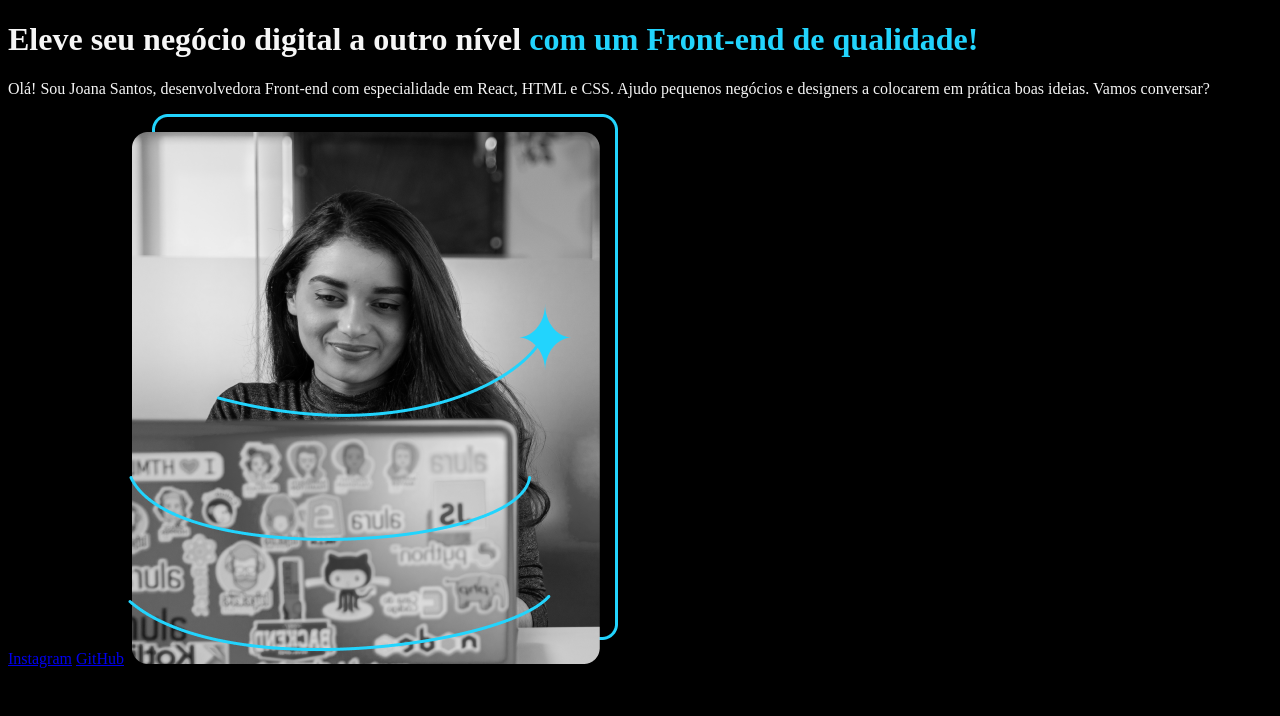
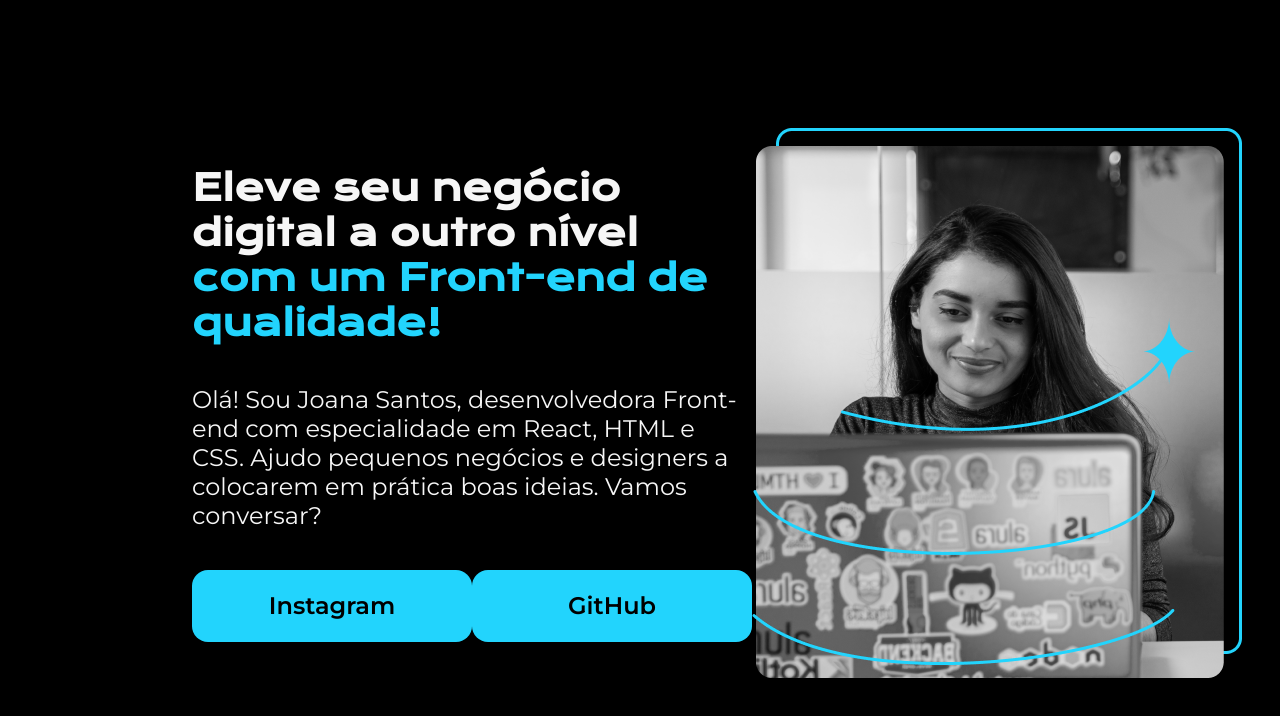
Before and after one commit to Fernandowarmling/HTML-e-CSS-ambientes-de-desenvolvimento-estrutura-de-arquivos-e-tags, a plain HTML site: page Portifolio/index.html in a window 1280 px wide. Drawn offline with nearby package versions, Linux system fonts and the light colour scheme.

Commit message:
atualização projeto

```diff
--- a/Portifolio/index.html
+++ b/Portifolio/index.html
@@ -11,13 +11,20 @@
 
 <body>
     <header></header>
-    <main>
-        <h1>Eleve seu negócio digital a outro nível<strong> com um Front-end de qualidade!</strong></h1>
-        <p>Olá! Sou Joana Santos, desenvolvedora Front-end com especialidade em React, HTML e CSS. Ajudo pequenos
-            negócios e designers a colocarem em prática boas ideias. Vamos conversar?</p>
-            <a href="https://www.instagram.com/warmlingf/">Instagram</a>
-            <a href="https://github.com/Fernandowarmling">GitHub</a>
-            <img src="Imagem.png">
+    <main class="apresentacao">
+        <section class="apresentacao__conteudo">
+            <h1 class="apresentacao__conteudo__titulo">Eleve seu negócio digital a outro nível<strong
+                    class="titulo-destaque"> com um Front-end de
+                    qualidade!</strong></h1>
+            <p class="apresentacao__conteudo__texto">Olá! Sou Joana Santos, desenvolvedora Front-end com especialidade
+                em React, HTML e CSS. Ajudo pequenos
+                negócios e designers a colocarem em prática boas ideias. Vamos conversar?</p>
+            <div class="apresentacao__links">
+                <a class="apresentacao__links__link" href="https://www.instagram.com/warmlingf/">Instagram</a>
+                <a class="apresentacao__links__link" href="https://github.com/Fernandowarmling">GitHub</a>
+            </div>
+        </section>
+        <img src="Imagem.png">
     </main>
     <footer></footer>
 
--- a/Portifolio/style.css
+++ b/Portifolio/style.css
@@ -1,8 +1,60 @@
-body{
+@import url('https://fonts.googleapis.com/css2?family=Krona+One&family=Montserrat:wght@400;600&display=swap');
+
+* {
+    margin: 0;
+    padding: 0;
+}
+
+body {
+    height: 100vh;
+    box-sizing: border-box;
     background: #000000;
     color: #f6f6f6;
 }
 
-strong{
+.titulo-destaque {
     color: #22D4FD;
 }
+
+.apresentacao {
+    margin: 10% 15%;
+    display: flex;
+    align-items: center;
+    justify-content: space-between;
+}
+
+.apresentacao__conteudo {
+    width: 615px;
+    display: flex;
+    flex-direction: column;
+    gap: 40px;
+}
+
+.apresentacao__conteudo__titulo{
+   font-size: 36px;
+   font-family: 'Krona One', sans-serif;
+
+}
+
+.apresentacao__conteudo__texto{
+    font-size: 24px;
+    font-family: 'Montserrat', sans-serif;
+}
+
+.apresentacao__links{
+    display: flex;
+    justify-content: space-between;
+}
+
+.apresentacao__links__link{
+    background-color: #22D4FD;
+    width: 280px;
+    text-align: center;
+    border-radius: 16px;
+    font-size: 24px;
+    font-weight: 600;
+    padding: 21.5px 0;
+    text-decoration: none;
+    color: #000000;
+    font-family: 'Montserrat', sans-serif;
+}
```
